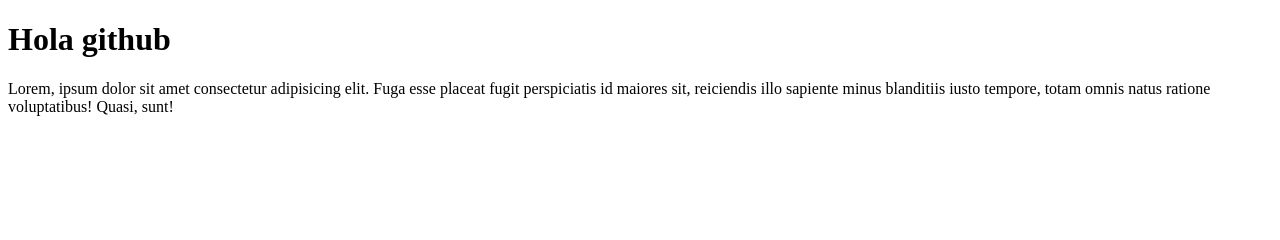
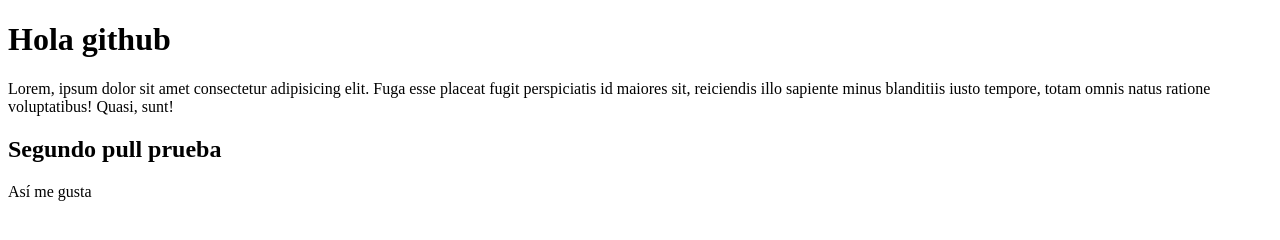
Before and after one commit to ignaciodesdecero/mio, a plain HTML site: page index.html in a window 1280 px wide. Drawn offline with Linux system fonts and the light colour scheme.

Commit message:
añadido segundo commit oleee

```diff
--- a/index.html
+++ b/index.html
@@ -8,5 +8,11 @@
 <body>
     <h1>Hola github</h1>
     <p>Lorem, ipsum dolor sit amet consectetur adipisicing elit. Fuga esse placeat fugit perspiciatis id maiores sit, reiciendis illo sapiente minus blanditiis iusto tempore, totam omnis natus ratione voluptatibus! Quasi, sunt!</p>
+
+
+    <section>
+        <h2>Segundo pull prueba</h2>
+        <p> Así me gusta</p>
+    </section>
 </body>
 </html>
```
